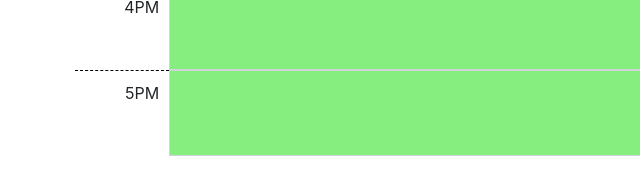
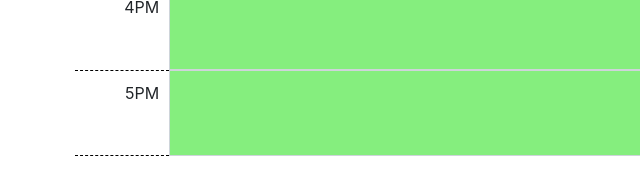
Before and after one commit to hannahfolk/day-planner, a plain HTML site: page index.html in a window 1280 px wide. Shown: the part 994-1167 px from the top of the page, 0-640 px from the left. Drawn offline with nearby package versions, Linux system fonts and the light colour scheme.

Commit message:
formatted and changed a selector name

```diff
--- a/style.css
+++ b/style.css
@@ -15,13 +15,12 @@ textarea {
 }
 
 .time {
-    text-align: right;
   border-top: 1px dashed black;
   padding-top: 10px;
   padding-right: 10px;
 }
 
-#fivePMTime {
+.last-hour {
   border-bottom: 1px dashed black;
 }
 
```
Lines whose indentation alone changed are shown as unchanged.
